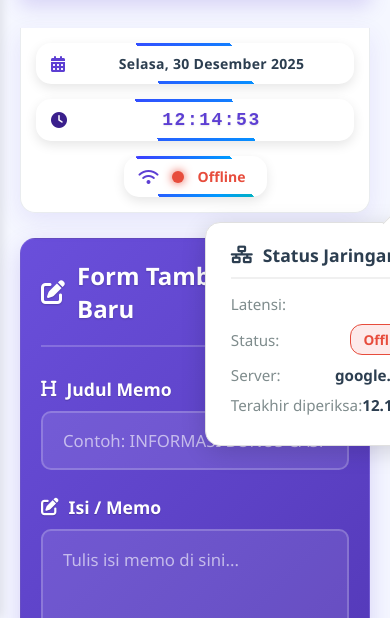
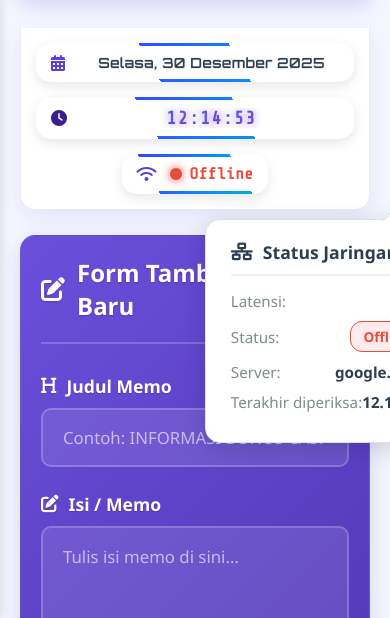
Before and after one commit to Charlie259-lang/PROJECT, a plain HTML site: page MEMO.HTML in a window 390 px wide. Shown: the part 226-844 px from the top of the page. Drawn offline with nearby package versions, Linux system fonts and the light colour scheme.

Commit message:
Update MEMO.HTML

```diff
--- a/MEMO.HTML
+++ b/MEMO.HTML
@@ -5,6 +5,7 @@
     <meta name="viewport" content="width=device-width, initial-scale=1.0">
     <title>Aplikasi Memo & Reportan</title>
     <link rel="stylesheet" href="https://cdnjs.cloudflare.com/ajax/libs/font-awesome/6.4.0/css/all.min.css">
+    <link href="https://fonts.googleapis.com/css2?family=Orbitron:wght@400;500;600;700&family=Share+Tech+Mono&display=swap" rel="stylesheet">
     <style>
         * {
             margin: 0;
@@ -352,10 +353,7 @@
 
         /* Style untuk teks di dalam (rata tengah) */
         .date-text, .clock-text {
-            font-family: 'Segoe UI', Tahoma, Geneva, Verdana, sans-serif;
             font-weight: 600;
-            color: #2c3e50;
-            font-size: clamp(14px, 1.6vw, 18px);
             text-align: center;
             white-space: nowrap;
             overflow: hidden;
@@ -364,13 +362,36 @@
             flex: 1;
         }
 
+        /* Font khusus untuk tanggal - Orbitron */
+        .date-text {
+            font-family: 'Orbitron', sans-serif;
+            color: #2c3e50;
+            font-size: clamp(14px, 1.6vw, 18px);
+            font-weight: 600;
+            text-shadow: 0 1px 1px rgba(0, 0, 0, 0.1);
+        }
+
+        /* Font khusus untuk jam digital - Share Tech Mono dengan efek kedip halus */
         .clock-text {
-            font-size: clamp(20px, 2.2vw, 30px);
+            font-family: 'Share Tech Mono', monospace;
+            font-size: clamp(22px, 2.4vw, 32px);
             font-weight: 700;
             letter-spacing: 1.5px;
-            font-family: 'Courier New', monospace;
-            text-shadow: 0 1px 2px rgba(0, 0, 0, 0.1);
             color: #5d3fd3;
+            text-shadow: 0 2px 4px rgba(93, 63, 211, 0.3);
+            animation: gentleBlink 4s infinite;
+        }
+
+        /* Animasi kedip halus untuk jam */
+        @keyframes gentleBlink {
+            0%, 100% {
+                opacity: 1;
+                text-shadow: 0 0 5px rgba(93, 63, 211, 0.5);
+            }
+            50% {
+                opacity: 0.9;
+                text-shadow: 0 0 10px rgba(93, 63, 211, 0.8);
+            }
         }
 
         /* Icon juga diatur agar ikut rata tengah */
@@ -424,12 +445,15 @@
             100% { opacity: 1; }
         }
 
+        /* Font khusus untuk ping - Share Tech Mono */
         .network-ping {
+            font-family: 'Share Tech Mono', monospace;
             font-weight: 700;
             color: #2c3e50;
             min-width: 60px;
             text-align: center;
-            font-size: clamp(14px, 1.5vw, 18px);
+            font-size: clamp(16px, 1.7vw, 20px);
+            letter-spacing: 0.5px;
         }
 
         .network-result {
@@ -1081,6 +1105,10 @@
             .date-content, .clock-content, .network-content {
                 padding: 10px 15px;
             }
+
+            .clock-text {
+                font-size: clamp(20px, 2.2vw, 28px);
+            }
         }
 
         @media (max-width: 480px) {
@@ -1130,12 +1158,16 @@
                 gap: 8px;
             }
 
-            .date-text, .clock-text {
+            .date-text {
                 font-size: 14px;
             }
 
             .clock-text {
                 font-size: 18px;
+            }
+
+            .network-ping {
+                font-size: 16px;
             }
 
             .date-icon, .clock-icon, .network-icon {
@@ -1425,7 +1457,7 @@
             currentDateElement.textContent = formattedDate;
         }
 
-        // Fungsi untuk memperbarui jam digital
+        // Fungsi untuk memperbarui jam digital dengan efek kedip
         function updateClock() {
             const now = new Date();
             const hours = String(now.getHours()).padStart(2, '0');
```
